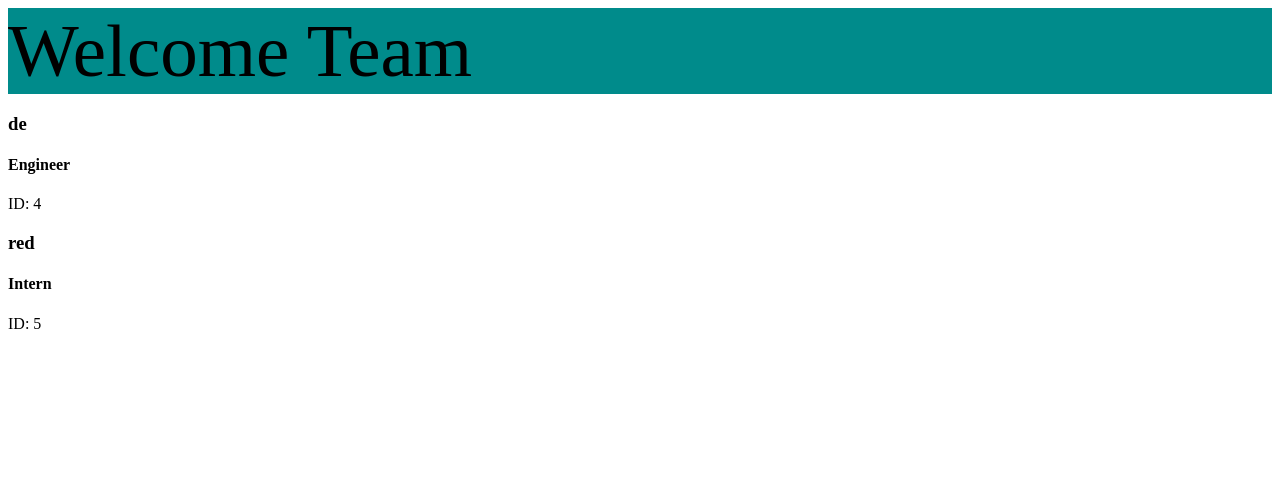
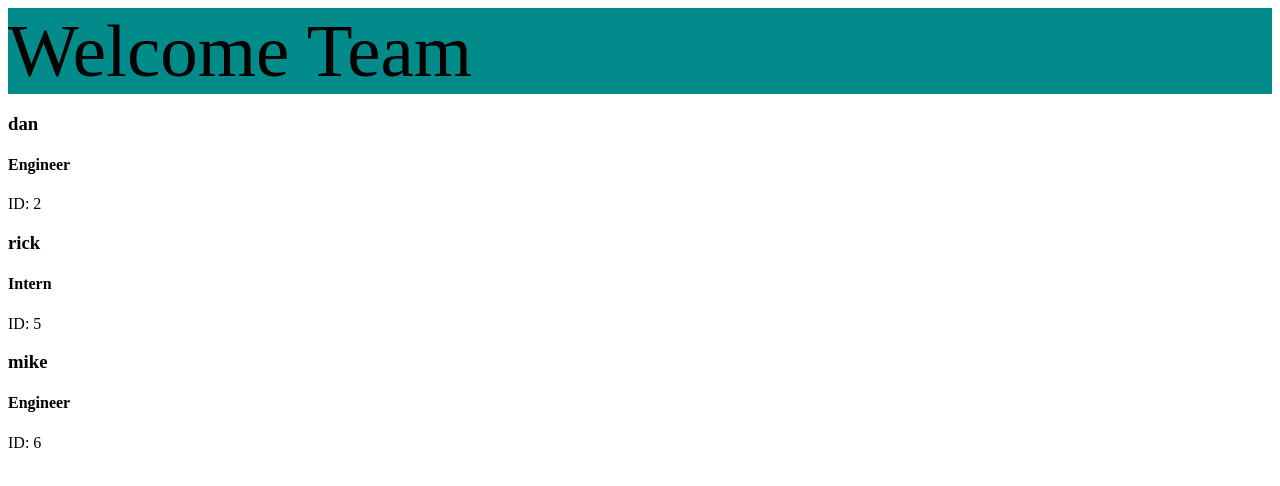
Before and after one commit to PeterwMcClelland/Team-Profile-Generator, a website: page dist/index.html in a window 1280 px wide. Drawn offline with Linux system fonts and the light colour scheme.

Commit message:
video 2.0

```diff
--- a/dist/index.html
+++ b/dist/index.html
@@ -19,19 +19,27 @@
                   <!--Team Cards-->
 
     <div class="card-header">
-    <h3>de</h3>
+    <h3>dan</h3>
     <h4>Engineer</h4><i class="material-icons"></i>
 </div>
 <div class="card-body">
-    <p class="id">ID: 4</p>
+    <p class="id">ID: 2</p>
 </div>
 <div class="card-header">
-                <h3>red</h3>
+                <h3>rick</h3>
                 <h4>Intern</h4>
             </div>
             <div class="card-body">
                 <p class="id">ID: 5</p>
             </div>
+
+    <div class="card-header">
+    <h3>mike</h3>
+    <h4>Engineer</h4><i class="material-icons"></i>
+</div>
+<div class="card-body">
+    <p class="id">ID: 6</p>
+</div>
 
               </div>
           </div>
```
